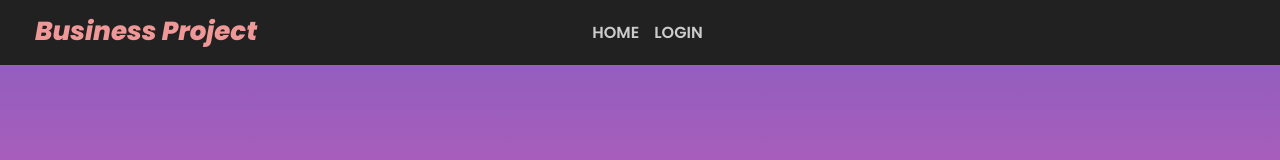
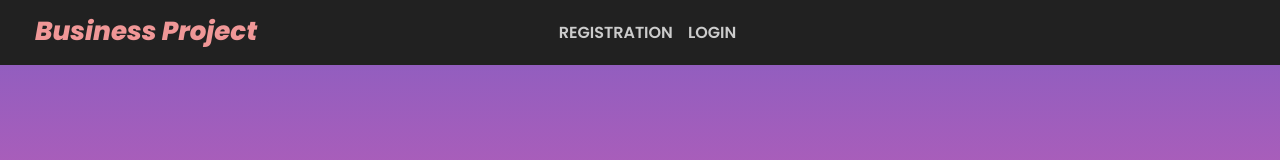
Before and after one commit to madeleineenberg/js3-business-app, a React (Create React App) app: page / in a window 1280 px wide. Shown: the top 160 px of the page. Built offline with nearby package versions, Linux system fonts and the light colour scheme.

Commit message:
create Home link in nav

```diff
--- a/src/components/NavBar.jsx
+++ b/src/components/NavBar.jsx
@@ -1,18 +1,34 @@
-import React from "react";
+import React, { useState, useEffect } from "react";
+import UserKit from "../data/UserKit";
 import { Nav, NavList, NavItem, NavLink } from "../styled/Nav";
 import { Logo } from "../styled/Heading";
 
 export default function NavBar({ children }) {
+  const userKit = new UserKit();
+  const [token, setToken] = useState("");
+
+  useEffect(() => {
+    getToken();
+  }, [getToken]);
+
+  function getToken() {
+    setToken(userKit.getToken());
+  }
   return (
     <Nav>
       <Logo>Business Project</Logo>
       <NavList>
         <NavItem>
-          <NavLink to="/">HOME</NavLink>
+          <NavLink to="/">REGISTRATION</NavLink>
         </NavItem>
         <NavItem>
           <NavLink to="/login">LOGIN</NavLink>
         </NavItem>
+        {token && (
+          <NavItem>
+            <NavLink to="/home">HOME</NavLink>
+          </NavItem>
+        )}
       </NavList>
 
       {children}
```
